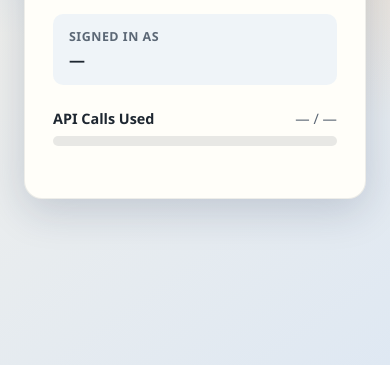
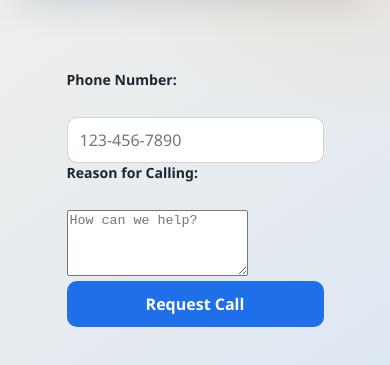
Before and after one commit to persephone-wong/isa-telephony, a plain HTML site: page client/dashboard.html in a window 390 px wide. Shown: the part 365-730 px from the top of the page. Drawn offline with Linux system fonts and the light colour scheme; no server answers; sample sign-in values are in the browser's storage.

Commit message:
Add HTML for phone number and reason for calling

```diff
--- a/client/dashboard.html
+++ b/client/dashboard.html
@@ -1,6 +1,5 @@
-<!DOCTYPE html>
+<!doctype html>
 <html lang="en">
-
   <head>
     <meta charset="UTF-8" />
     <meta name="viewport" content="width=device-width, initial-scale=1.0" />
@@ -24,7 +23,10 @@
       <div class="stat-block">
         <div class="stat-row">
           <span class="stat-label">API Calls Used</span>
-                <span class="stat-value"><span id="calls-used">—</span> / <span id="calls-limit">—</span></span>
+          <span class="stat-value"
+            ><span id="calls-used">—</span> /
+            <span id="calls-limit">—</span></span
+          >
         </div>
         <div class="bar-track">
           <div class="bar-fill" id="calls-bar" style="width: 0%"></div>
@@ -34,7 +36,34 @@
       <div class="api-warning" id="api-warning"></div>
     </main>
 
+    <form id="callRequestForm">
+      <div class="form-group">
+        <label for="phone">Phone Number:</label><br />
+        <input
+          type="tel"
+          id="phone"
+          name="phone"
+          placeholder="123-456-7890"
+          required
+        />
+      </div>
+
+      <div class="form-group">
+        <label for="reason">Reason for Calling:</label><br />
+        <textarea
+          id="reason"
+          name="reason"
+          rows="4"
+          placeholder="How can we help?"
+          required
+        ></textarea>
+      </div>
+
+      <button type="submit" id="submitBtn">Request Call</button>
+    </form>
+
+    <div id="statusMessage"></div>
+
     <script src="client.js"></script>
   </body>
-
 </html>
```
Lines whose indentation alone changed are shown as unchanged.
